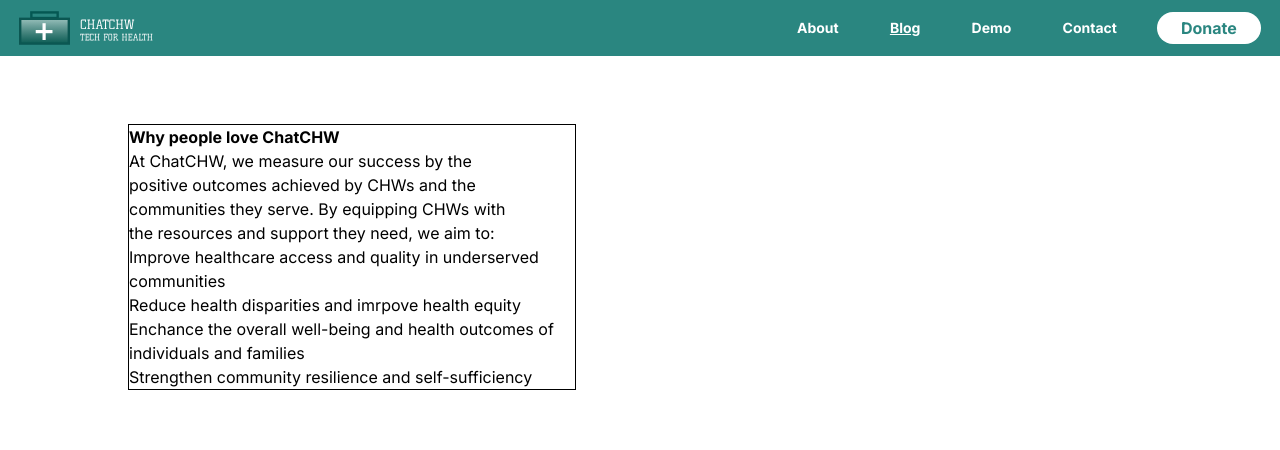
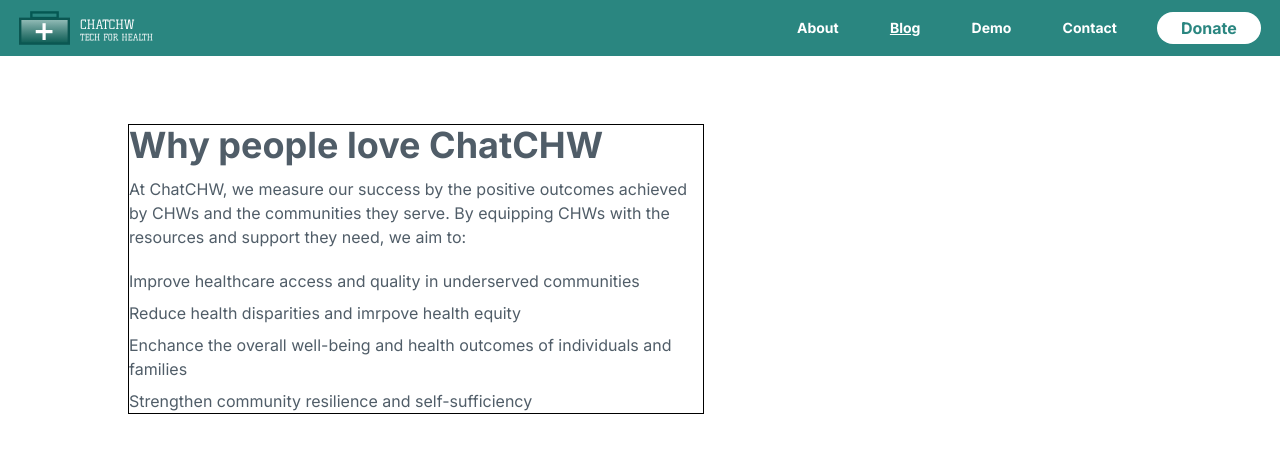
Before and after one commit to SamuelLo1/ChatCHW_Web, a Next.js app: page /blog in a window 1280 px wide. Shown: the top 450 px of the page. Built offline with nearby package versions, Linux system fonts and the light colour scheme.

Commit message:
Color format and spacing

```diff
--- a/app/(dashboard)/(routes)/blog/page.tsx
+++ b/app/(dashboard)/(routes)/blog/page.tsx
@@ -2,31 +2,31 @@
     return (
         <div>
             {/* Left */}
-            <div className="border border-black w-[35%] ml-[10%] mt-[5%]">
+            <div className="border border-black w-[45%] ml-[10%] mt-[5%] text-[#505D68]">
                 {/* Title Text */}
                 <div>
-                    <h1 className="font-bold">
+                    <h1 className="font-bold text-4xl">
                         Why people love ChatCHW
                     </h1>
                 </div>
 
                 {/* Paragraph Text */}
-                <div>
-                    <p>
-                        At ChatCHW, we measure our success by the <br />
-                        positive outcomes achieved by CHWs and the <br />
-                        communities they serve. By equipping CHWs with <br />
-                        the resources and support they need, we aim to: <br />
+                <div className="pt-3">
+                    <p className="">
+                        At ChatCHW, we measure our success by the
+                        positive outcomes achieved by CHWs and the
+                        communities they serve. By equipping CHWs with
+                        the resources and support they need, we aim to:
                     </p>
                 </div>
 
                 {/* Bullet points */}
-                <div>
+                <div className="pt-3">
                     <ul className="list-outside">
-                        <li>Improve healthcare access and quality in underserved communities</li>
-                        <li>Reduce health disparities and imrpove health equity</li>
-                        <li>Enchance the overall well-being and health outcomes of individuals and families</li>
-                        <li>Strengthen community resilience and self-sufficiency</li>
+                        <li className="pt-2">Improve healthcare access and quality in underserved communities</li>
+                        <li className="pt-2">Reduce health disparities and imrpove health equity</li>
+                        <li className="pt-2">Enchance the overall well-being and health outcomes of individuals and families</li>
+                        <li className="pt-2">Strengthen community resilience and self-sufficiency</li>
                     </ul>
                 </div>
             </div>
```
